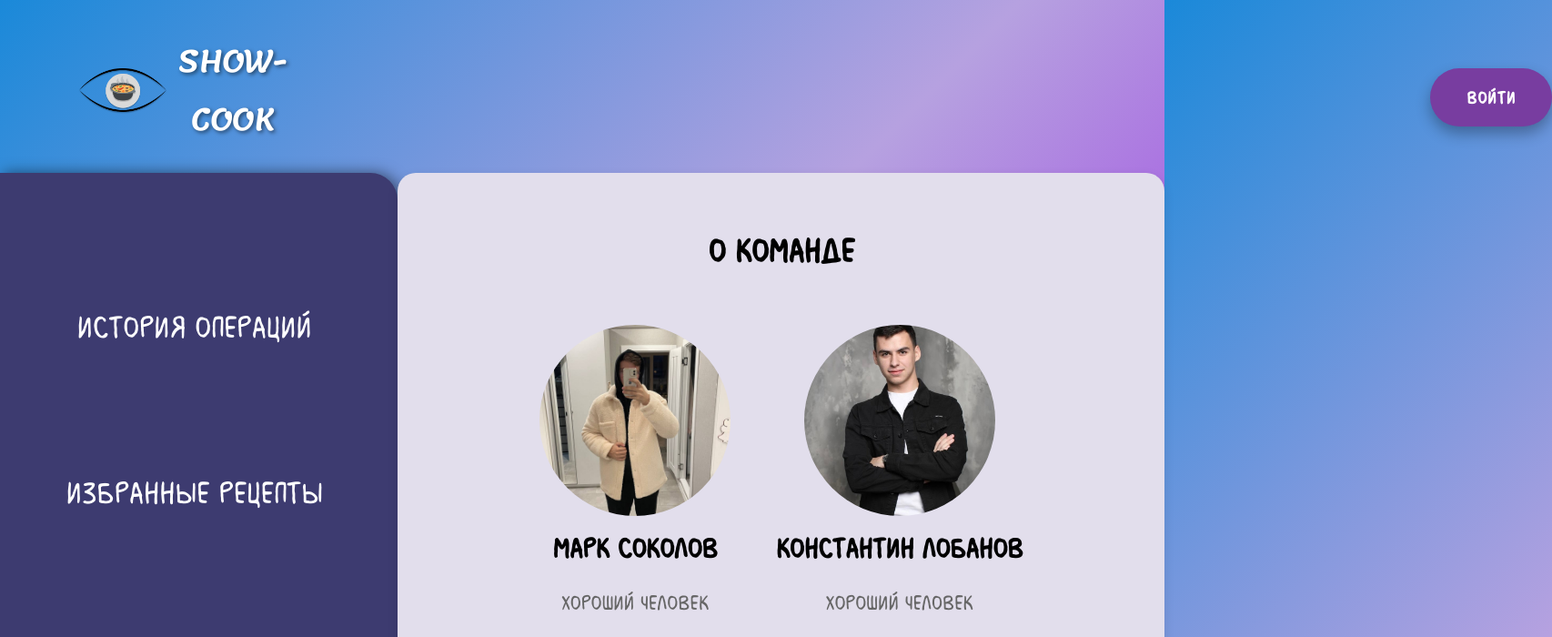
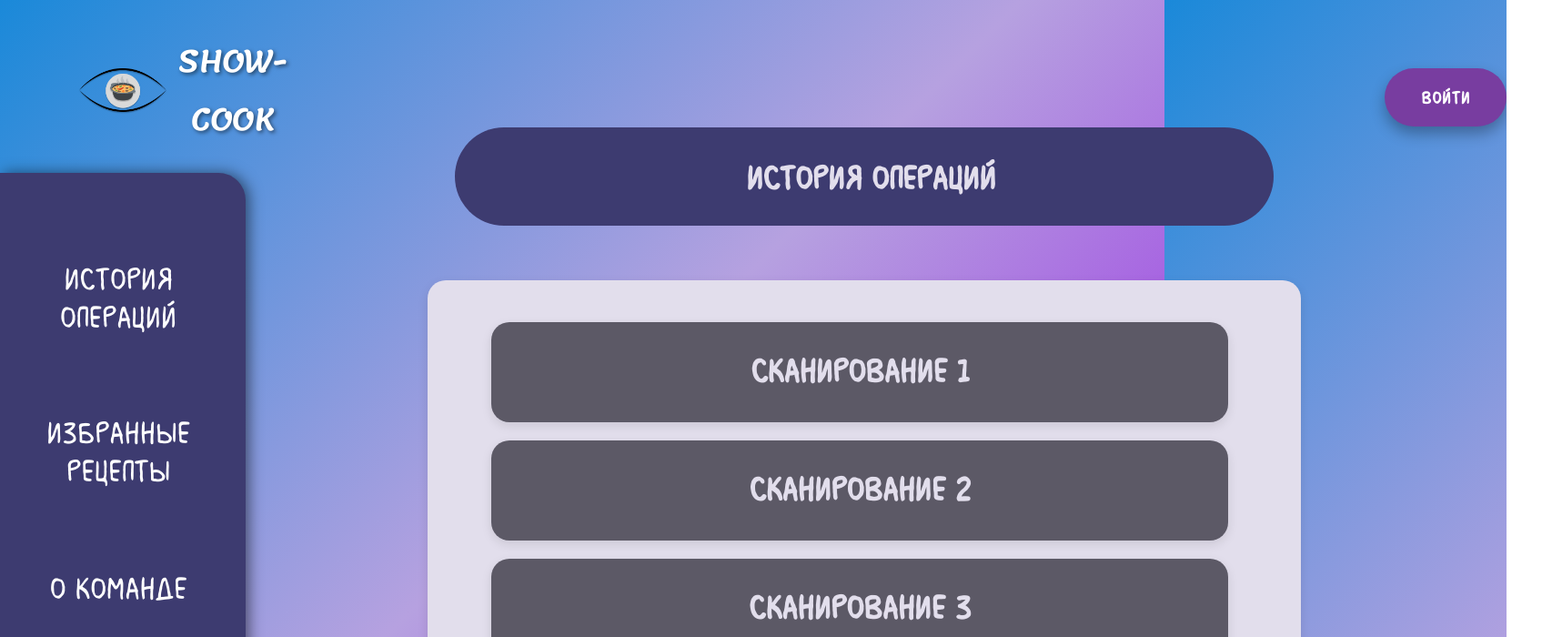
Before and after one commit to Lobanov07/Show-cook, a React (Create React App) app in the folder show_cook/frontend_react/: page / in a window 1280 px wide. Both pictures are taken after a click on the button "ИСТОРИЯ ОПЕРАЦИЙ". Shown: the top 700 px of the page at 91% size, 1706 px wide, since content can reach past the window. Built offline with nearby package versions, Linux system fonts and the light colour scheme.

Commit message:
Create account page and example for items of recipes and history of operations

```diff
--- a/show_cook/frontend_react/src/App.jsx
+++ b/show_cook/frontend_react/src/App.jsx
@@ -8,8 +8,11 @@ import AutorButton from './Components/AutorButton';
 import Team from './Components/Creators';
 import ToScan from './Components/Scan_button';
 import Scanning from './Components/Scanning';
+import Recipes from './Components/Recipes';
+import History from './Components/History';
+import Account from './Components/Account';
 
-export default function App(active, onChange) {
+export default function App() {
   const [Tab, setTab] = useState('Main')
   return (
     <>
@@ -38,13 +41,13 @@ export default function App(active, onChange) {
         {Tab === 'History' && (
           <>
             <Sidebar active={Tab} onChange={(current => setTab(current))}/>
-            <Team />
+            <History />
           </>
         )}
         {Tab === 'Features' && (
           <>
             <Sidebar active={Tab} onChange={(current => setTab(current))}/>
-            <Team />
+            <Recipes />
           </>
         )}
         {Tab === 'Team' && (
@@ -59,6 +62,12 @@ export default function App(active, onChange) {
             <Scanning />
           </>
         )}
+        {Tab === 'Account' && (
+          <>
+            <Sidebar active={Tab} onChange={(current => setTab(current))}/>
+            <Account active={Tab} onChange={(current => setTab(current))}/>
+          </>
+        )}
         </div>
       </div>
     </>
--- /dev/null
+++ b/show_cook/frontend_react/src/Components/Account.jsx
@@ -0,0 +1,35 @@
+import '../css/Account.css'
+import { useState } from 'react';
+import EditAccount from './EditAccount';
+
+export default function Account({active, onChange}) {
+    const [Edit, setEdit] = useState('')
+    return (
+        <>
+        {Edit === '' && (
+      <div className="user-profile">
+        <div className="avatar-section">
+          <div className="avatar"></div>
+          <p className="username">USER</p>
+        </div>
+        <div className="info-section" active={Edit} onChange={(current => setEdit(current))}>
+          <p className="info-item">email: <span>avtobus@kak.ru</span></p>
+          <p className="info-item">Дата рождения: <span>01.01.1970</span></p>
+          <p className="info-item">Номер телефона: <span>-</span></p>
+          <button className="edit-button" isActive={active === 'edit_info'}
+                onClick={() => onChange('edit_info')}>ИЗМЕНИТЬ ИНФОРМАЦИЮ</button>
+        </div>
+        <div className="scan-count">
+          Количество сканирований за 30 дней: <span className="highlight">6</span>
+        </div>
+      </div>
+
+    )}
+    {Edit === 'edit_info' && (
+        <>
+        <EditAccount />
+        </>
+    )}
+    </>
+    );
+  };
--- /dev/null
+++ b/show_cook/frontend_react/src/Components/EditAccount.jsx
@@ -0,0 +1,6 @@
+export default function EditAccount (){
+    return(
+        <>
+        </>
+    )
+}
--- /dev/null
+++ b/show_cook/frontend_react/src/Components/History.jsx
@@ -0,0 +1,21 @@
+import '../css/History.css'
+
+export default function History(){
+    return (
+        <div className='flexible'>
+            <div className='bord-title'>
+            <h2 className="history-title">ИСТОРИЯ ОПЕРАЦИЙ</h2>
+            </div>
+        <div className="history-section">
+            <ul className='list-history'>
+                <li className='font-history'>Сканирование 1</li>
+                <li className='font-history'>Сканирование 2</li>
+                <li className='font-history'>Сканирование 3</li>
+                <li className='font-history'>Сканирование 4</li>
+                <li className='font-history'>Сканирование 5</li>
+                <li className='font-history'>Сканирование 6</li>
+            </ul>
+        </div>
+        </div>
+      );
+}
--- /dev/null
+++ b/show_cook/frontend_react/src/Components/Recipes.jsx
@@ -0,0 +1,21 @@
+import '../css/Recipes.css'
+
+export default function Recipes(){
+    return (
+        <div className='flexible'>
+            <div className='border-title'>
+            <h2 className="recipe-title">ИЗБРАННЫЕ РЕЦЕПТЫ</h2>
+            </div>
+        <div className="recipes-section">
+            <ul className='list-recipes'>
+                <li className='font-history'>Рецепт 1</li>
+                <li className='font-history'>Рецепт 2</li>
+                <li className='font-history'>Рецепт 3</li>
+                <li className='font-history'>Рецепт 4</li>
+                <li className='font-history'>Рецепт 5</li>
+                <li className='font-history'>Рецепт 6</li>
+            </ul>
+        </div>
+        </div>
+      );
+}
--- a/show_cook/frontend_react/src/Components/Scanning.jsx
+++ b/show_cook/frontend_react/src/Components/Scanning.jsx
@@ -3,7 +3,7 @@ import '../css/Scanning.css'
 export default function Scanning(){
     return(
         <>
-        <h1>В разработке</h1>
+
         </>
     )
 }
--- a/show_cook/frontend_react/src/Components/Sidebar.jsx
+++ b/show_cook/frontend_react/src/Components/Sidebar.jsx
@@ -11,6 +11,8 @@ export default function Main_menu({active, onChange}) {
                 onClick={() => onChange('Features')}>ИЗБРАННЫЕ РЕЦЕПТЫ</button>
         <button isActive={active === 'Team'}
                 onClick={() => onChange('Team')}>О КОМАНДЕ</button>
+        <button isActive={active === 'Account'}
+                onClick={() => onChange('Account')}>АККАУНТ</button>
       </ul>
     </aside>
     </>
--- /dev/null
+++ b/show_cook/frontend_react/src/css/Account.css
@@ -0,0 +1,83 @@
+.user-profile {
+    background: rgb(103, 101, 153);
+    padding: 30px;
+    border-radius: 20px;
+    margin-left: 350px;
+    color: white;
+    display: flex;
+    flex-direction: column;
+    align-items: center;
+    font-family: "MainFont", cursive, sans-serif;
+    min-height: 400px;
+    min-width: 650px;
+  }
+
+  @font-face {
+    font-family: 'MainFont';
+    src: url('../fonts/17661.otf') format('truetype');
+    font-weight: normal;
+  }
+
+  .avatar-section {
+    display: flex;
+    flex-direction: column;
+    align-items: center;
+    margin-bottom: 20px;
+  }
+
+  .avatar {
+    width: 240px;
+    height: 240px;
+    background-color: #ffffff;
+    border-radius: 50%;
+    margin-bottom: 10px;
+  }
+
+  .username {
+    font-size: 30px;
+  }
+
+  .info-section {
+    display: flex;
+    flex-direction: column;
+    align-items: flex-start;
+    gap: 8px;
+    margin-bottom: 30px;
+    text-align: left;
+  }
+
+  .info-item {
+    font-size: 24px;
+  }
+
+  .info-item span {
+    font-weight: 500;
+  }
+
+  .edit-button {
+    margin-top: 30px;
+    padding: 8px 16px;
+    background-color: #7fa2c8;
+    color: white;
+    border: none;
+    border-radius: 20px;
+    box-shadow: 2px 2px 4px rgba(0, 0, 0, 0.2);
+    cursor: pointer;
+    font-family: inherit;
+    font-size: 28px;
+  }
+
+  .edit-button:hover {
+    background-color: #6b94c1;
+  }
+
+  .scan-count {
+    font-size: 32px;
+    margin-top: auto;
+  }
+
+  .highlight {
+    font-size: 36px;
+    font-weight: bold;
+    color: #ffffff;
+  }
--- a/show_cook/frontend_react/src/css/AutorButton.css
+++ b/show_cook/frontend_react/src/css/AutorButton.css
@@ -3,7 +3,7 @@
     color: white;
     border: none;
     margin-top: 75px;
-    margin-left: 1250px;
+    margin-left: 1200px;
     padding: 20px 40px;
     font-size: 20px;
     font-weight: bold;
--- /dev/null
+++ b/show_cook/frontend_react/src/css/History.css
@@ -0,0 +1,66 @@
+.flexible{
+    display: flex;
+    flex-direction: column;
+  }
+
+.bord-title {
+    background-color: #e2deec;
+    background: rgba(61, 59, 112, 1);
+    border-radius: 100px;
+    width: 900px;
+    margin-bottom: 60px;
+    margin-left: 230px;
+}
+.history-section {
+    background-color: #e2deec;
+    padding: 30px;
+    border-radius: 20px;
+    box-shadow: 0px 4px 12px rgba(0, 0, 0, 0.1);
+    text-align: center;
+    width: 900px;
+    height: 520px;
+    margin-left: 200px;
+    overflow-y:scroll;
+  }
+.history-section::-webkit-scrollbar {
+    width: 14px;
+}
+.history-section::-webkit-scrollbar-track {
+    border-radius: 10px;
+}
+.history-section::-webkit-scrollbar-thumb {
+    border-radius: 10px;
+    -webkit-box-shadow: inset 0 0 6px rgba(0,0,0,0.5);
+}
+  .history-title {
+    color: #e2deec;
+    font-size: 38px;
+    font-weight: bold;
+    margin-left: 320px;
+    font-family: 'MainFont', sans-serif;
+  }
+
+  @font-face {
+    font-family: 'MainFont';
+    src: url('../fonts/17661.otf') format('truetype');
+    font-weight: normal;
+  }
+
+  .list-history li{
+    background-color: #5c5966;
+    margin-bottom: 20px;
+    padding: 30px;
+    border-radius: 20px;
+    box-shadow: 0px 4px 12px rgba(0, 0, 0, 0.1);
+    text-align: center;
+    width: 750px;
+    height: 50px;
+    list-style-type: none;
+  }
+
+  .font-history {
+    color: #e2deec;
+    font-size: 38px;
+    font-weight: bold;
+    font-family: 'MainFont', sans-serif;
+  }
--- /dev/null
+++ b/show_cook/frontend_react/src/css/Recipes.css
@@ -0,0 +1,68 @@
+.flexible{
+    display: flex;
+    flex-direction: column;
+  }
+
+.border-title {
+    background: #e2deec;
+    background: rgba(61, 59, 112, 1);
+    border-radius: 100px;
+    width: 900px;
+    margin-bottom: 60px;
+    margin-left: 230px;
+}
+.recipes-section {
+    background-color: #e2deec;
+    padding: 30px;
+    border-radius: 20px;
+    box-shadow: 0px 4px 12px rgba(0, 0, 0, 0.1);
+    text-align: center;
+    width: 900px;
+    height: 520px;
+    margin-left: 200px;
+    overflow-y:scroll;
+  }
+
+.recipes-section::-webkit-scrollbar {
+    width: 14px;
+}
+.recipes-section::-webkit-scrollbar-track {
+    border-radius: 10px;
+}
+.recipes-section::-webkit-scrollbar-thumb {
+    border-radius: 10px;
+    -webkit-box-shadow: inset 0 0 6px rgba(0,0,0,0.5);
+}
+
+  .recipe-title {
+    color: #e2deec;
+    font-size: 38px;
+    font-weight: bold;
+    margin-left: 320px;
+    font-family: 'MainFont', sans-serif;
+  }
+
+  @font-face {
+    font-family: 'MainFont';
+    src: url('../fonts/17661.otf') format('truetype');
+    font-weight: normal;
+  }
+
+  .list-recipes li{
+    background-color: #5c5966;
+    margin-bottom: 20px;
+    padding: 30px;
+    border-radius: 20px;
+    box-shadow: 0px 4px 12px rgba(0, 0, 0, 0.1);
+    text-align: center;
+    width: 750px;
+    height: 50px;
+    list-style-type: none;
+  }
+
+  .font-recipes {
+    color: #e2deec;
+    font-size: 38px;
+    font-weight: bold;
+    font-family: 'MainFont', sans-serif;
+  }
```
